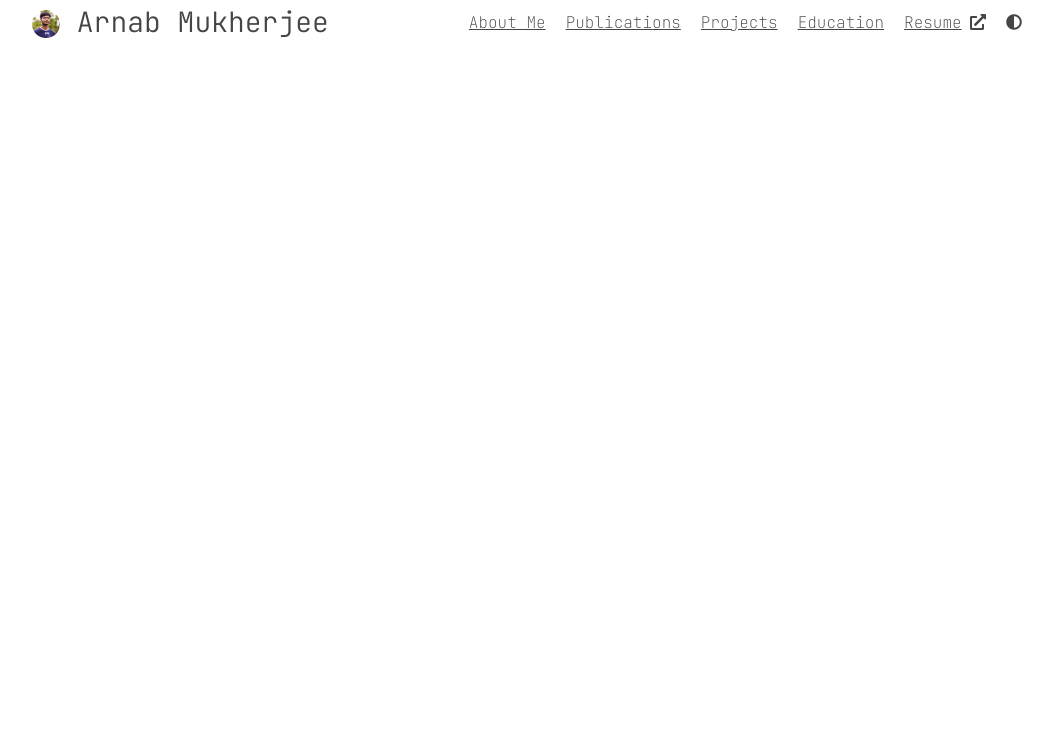
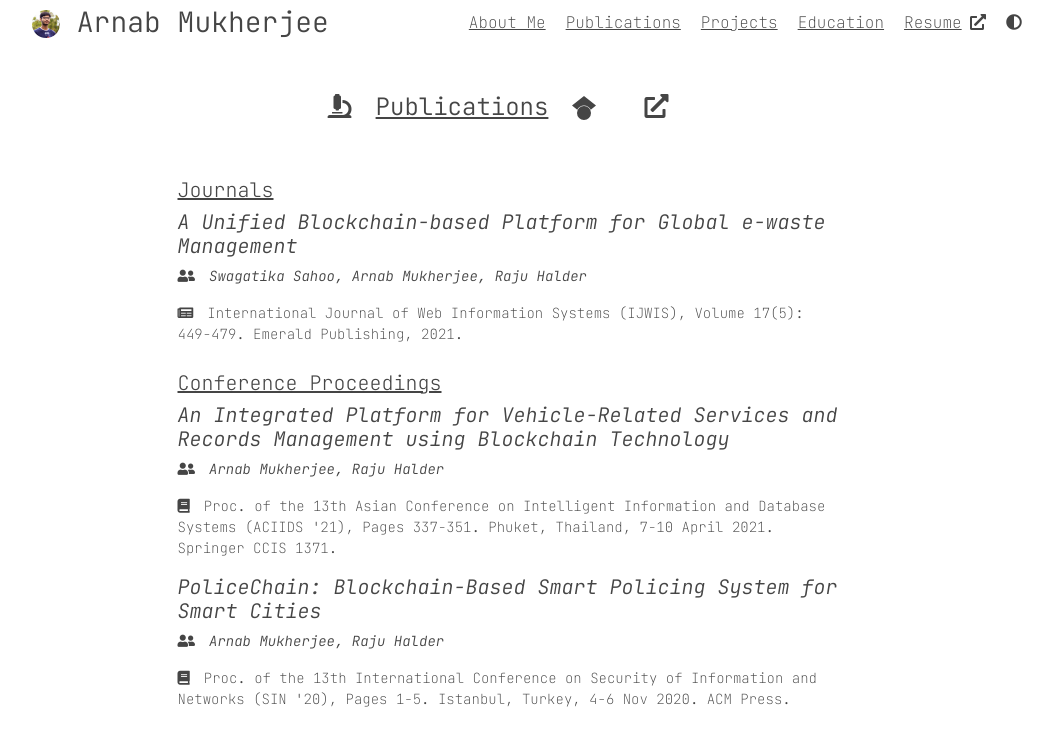
Before and after one commit to mukherjeearnab/mukherjeearnab.github.io, a React (Create React App) app: page /publications in a window 1280 px wide. Shown: the top 746 px of the page, without its empty margins (130-1183 px from the left). Built offline with nearby package versions, Linux system fonts and the light colour scheme.

Commit message:
Added Publications Page

```diff
--- /dev/null
+++ b/public/data/Conferences.json
@@ -0,0 +1,32 @@
+[
+    {
+        "name": "Proc. of the 13th Asian Conference on Intelligent Information and Database Systems (ACIIDS '21), Pages 337-351. Phuket, Thailand, 7-10 April 2021. Springer CCIS 1371.",
+        "title": "An Integrated Platform for Vehicle-Related Services and Records Management using Blockchain Technology",
+        "authors": [
+            {
+                "name": "Arnab Mukherjee",
+                "link": ""
+            },
+            {
+                "name": "Raju Halder",
+                "link": "https://www.iitp.ac.in/~halder/"
+            }
+        ],
+        "link": "https://link.springer.com/chapter/10.1007%2F978-981-16-1685-3_28"
+    },
+    {
+        "name": "Proc. of the 13th International Conference on Security of Information and Networks (SIN '20), Pages 1-5. Istanbul, Turkey, 4-6 Nov 2020. ACM Press.",
+        "title": "PoliceChain: Blockchain-Based Smart Policing System for Smart Cities",
+        "authors": [
+            {
+                "name": "Arnab Mukherjee",
+                "link": ""
+            },
+            {
+                "name": "Raju Halder",
+                "link": "https://www.iitp.ac.in/~halder/"
+            }
+        ],
+        "link": "https://dl.acm.org/doi/10.1145/3433174.3433618"
+    }
+]
--- /dev/null
+++ b/public/data/Journals.json
@@ -0,0 +1,21 @@
+[
+    {
+        "name": "International Journal of Web Information Systems (IJWIS), Volume 17(5): 449-479. Emerald Publishing, 2021.",
+        "title": "A Unified Blockchain-based Platform for Global e-waste Management",
+        "authors": [
+            {
+                "name": "Swagatika Sahoo",
+                "link": ""
+            },
+            {
+                "name": "Arnab Mukherjee",
+                "link": ""
+            },
+            {
+                "name": "Raju Halder",
+                "link": "https://www.iitp.ac.in/~halder/"
+            }
+        ],
+        "link": "https://doi.org/10.1108/IJWIS-03-2021-0024"
+    }
+]
--- a/src/App.js
+++ b/src/App.js
@@ -3,6 +3,7 @@ import { Route } from "react-router-dom";
 import "./App.css";
 
 import Home from "./pages/Home";
+import Publications from "./pages/Publications";
 
 import Header from "./components/Header";
 
@@ -11,6 +12,7 @@ function App() {
         <div className="App">
             <Header />
             <Route exact path="/" component={Home}></Route>
+            <Route exact path="/publications" component={Publications}></Route>
         </div>
     );
 }
--- /dev/null
+++ b/src/components/Conferences.js
@@ -0,0 +1,46 @@
+import "./css/Publications.css";
+
+const Component = (props) => {
+    return (
+        <div className="research-subsection">
+            <h5 className="research-subsection-header">Conference Proceedings</h5>
+            {props.conferences.map((conference, index) => {
+                return (
+                    <div key={index} className="row right-content">
+                        <h5>
+                            <a href={conference.link} target="blank">
+                                {conference.title}
+                            </a>
+                        </h5>
+
+                        <p>
+                            <i className="fas fa-user-friends"></i>
+                            {conference.authors.map((author, index, arr) => {
+                                if (index !== arr.length - 1) {
+                                    return (
+                                        <a key={index} className="h-link" href={author.link} target="blank">
+                                            {author.name},&nbsp;
+                                        </a>
+                                    );
+                                } else {
+                                    return (
+                                        <a key={index} className="h-link" href={author.link} target="blank">
+                                            {author.name}
+                                        </a>
+                                    );
+                                }
+                            })}
+                        </p>
+
+                        <p>
+                            <i className="fas fa-book"></i>
+                            {conference.name}
+                        </p>
+                    </div>
+                );
+            })}
+        </div>
+    );
+};
+
+export default Component;
--- /dev/null
+++ b/src/components/Journals.js
@@ -0,0 +1,45 @@
+import "./css/Publications.css";
+
+const Component = (props) => {
+    return (
+        <div className="research-subsection">
+            <h5 className="research-subsection-header">Journals</h5>
+            {props.journals.map((journal, index) => {
+                return (
+                    <div key={index} className="row right-content">
+                        <h5>
+                            <a href={journal.link} target="blank">
+                                {journal.title}
+                            </a>
+                        </h5>
+                        <p>
+                            <i className="fas fa-user-friends"></i>
+                            {journal.authors.map((author, index, arr) => {
+                                if (index !== arr.length - 1) {
+                                    return (
+                                        <a key={index} className="h-link" href={author.link} target="blank">
+                                            {author.name},&nbsp;
+                                        </a>
+                                    );
+                                } else {
+                                    return (
+                                        <a key={index} className="h-link" href={author.link} target="blank">
+                                            {author.name}
+                                        </a>
+                                    );
+                                }
+                            })}
+                        </p>
+
+                        <p>
+                            <i className="fas fa-newspaper"></i>
+                            {journal.name}
+                        </p>
+                    </div>
+                );
+            })}
+        </div>
+    );
+};
+
+export default Component;
--- /dev/null
+++ b/src/components/css/Publications.css
@@ -0,0 +1,25 @@
+.right-content h9,
+h10 {
+    font-weight: 600;
+}
+
+.research-subsection {
+    padding-bottom: 10px;
+}
+
+.research-subsection-header {
+    text-decoration: underline;
+}
+
+.right-content p {
+    font-size: 14px;
+}
+
+.right-content ul {
+    padding-left: 30px;
+    font-size: 14px;
+}
+
+.right-content a {
+    text-decoration: none;
+}
--- a/src/pages/Home.js
+++ b/src/pages/Home.js
@@ -1,4 +1,3 @@
-import { useState, useEffect } from "react";
 import { SiMusescore, SiResearchgate } from "react-icons/si";
 
 import "./css/Home.css";
--- /dev/null
+++ b/src/pages/Publications.js
@@ -0,0 +1,49 @@
+import { useState, useEffect } from "react";
+import { SiGooglescholar } from "react-icons/si";
+
+import "./css/Publications.css";
+
+import Journals from "../components/Journals";
+import Conferences from "../components/Conferences";
+
+const Page = () => {
+    const [journals, setJournals] = useState([]);
+    const [conferences, setConferences] = useState([]);
+
+    useEffect(() => {
+        // GET Journals
+        fetch("/data/Journals.json")
+            .then((res) => res.json())
+            .then((content) => {
+                setJournals(content);
+            });
+    }, []);
+
+    useEffect(() => {
+        // GET Conferences
+        fetch("/data/Conferences.json")
+            .then((res) => res.json())
+            .then((content) => {
+                setConferences(content);
+            });
+    }, []);
+    return (
+        <div className="row">
+            <div className="col-sm-7 col-11 publications">
+                <h4>
+                    <i className="fas fa-microscope"></i>Publications
+                    <a href="https://scholar.google.com/citations?hl=en&user=bvqBMKgAAAAJ" target="blank">
+                        <i className="gscholar">
+                            <SiGooglescholar />
+                        </i>
+                        <i className="fas fa-external-link-alt gscholar"></i>
+                    </a>
+                </h4>
+                <Journals journals={journals} />
+                <Conferences conferences={conferences} />
+            </div>
+        </div>
+    );
+};
+
+export default Page;
--- /dev/null
+++ b/src/pages/css/Publications.css
@@ -0,0 +1,40 @@
+.publications {
+    text-align: left;
+    margin: 0 auto;
+    font-family: "JetBrains Mono", monospace;
+    padding: 2em 0em 1em 0em;
+}
+
+.publications h4 {
+    text-align: center;
+    font-weight: 300;
+    padding-bottom: 2em;
+    text-decoration: underline;
+}
+
+.gscholar {
+    padding-left: 1em;
+}
+
+.publications h5 {
+    font-weight: 200;
+}
+
+.publications p {
+    font-weight: 100;
+}
+
+.publications i {
+    padding-right: 1em;
+}
+
+.publications a {
+    color: inherit;
+    font-style: italic;
+    font-weight: 300;
+    transition: 0.2s;
+}
+
+.publications a:hover {
+    color: #2a97d5;
+}
```
